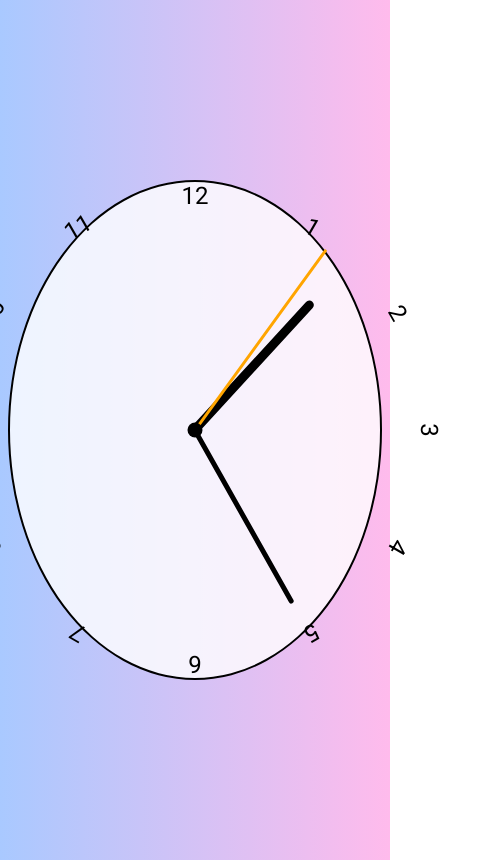
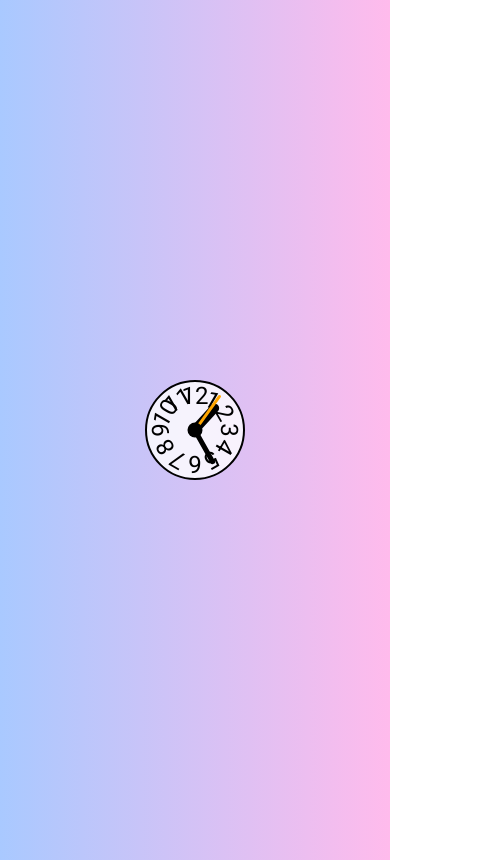
Before and after one commit to milzags/click-clock, a plain HTML site: page index.html in a window 390 px wide. Shown: the whole page, 502 px wide, since content can reach past the window. Drawn offline with Linux system fonts and the light colour scheme.

Commit message:
added responsive design

```diff
--- a/style.css
+++ b/style.css
@@ -121,3 +121,10 @@ body {
     height: 35%;
     background-color: black;
 }
+
+@media (max-width: 500px) {
+    .clock {
+        width: 100px;
+        height: 100px;
+    }
+}
```
